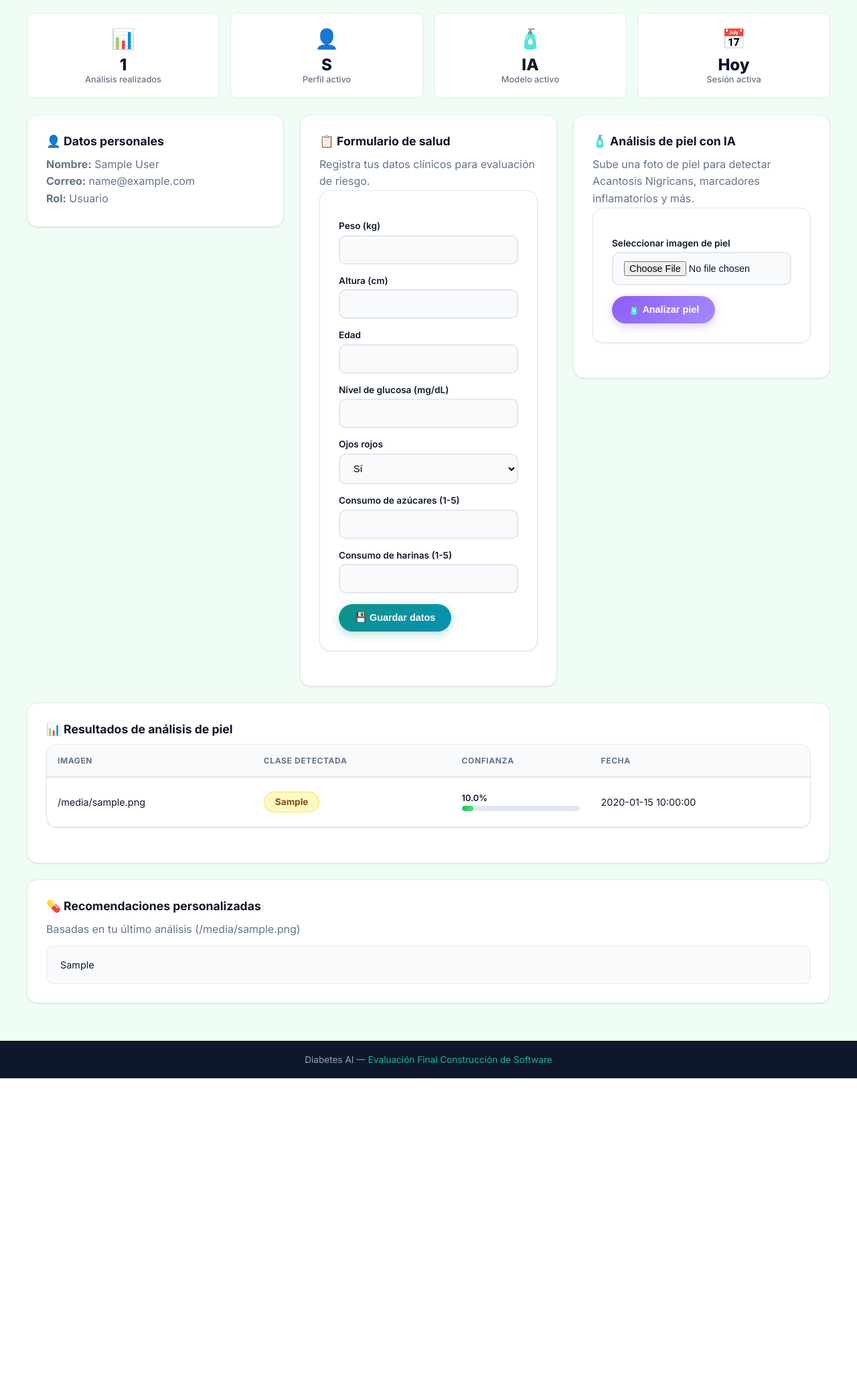
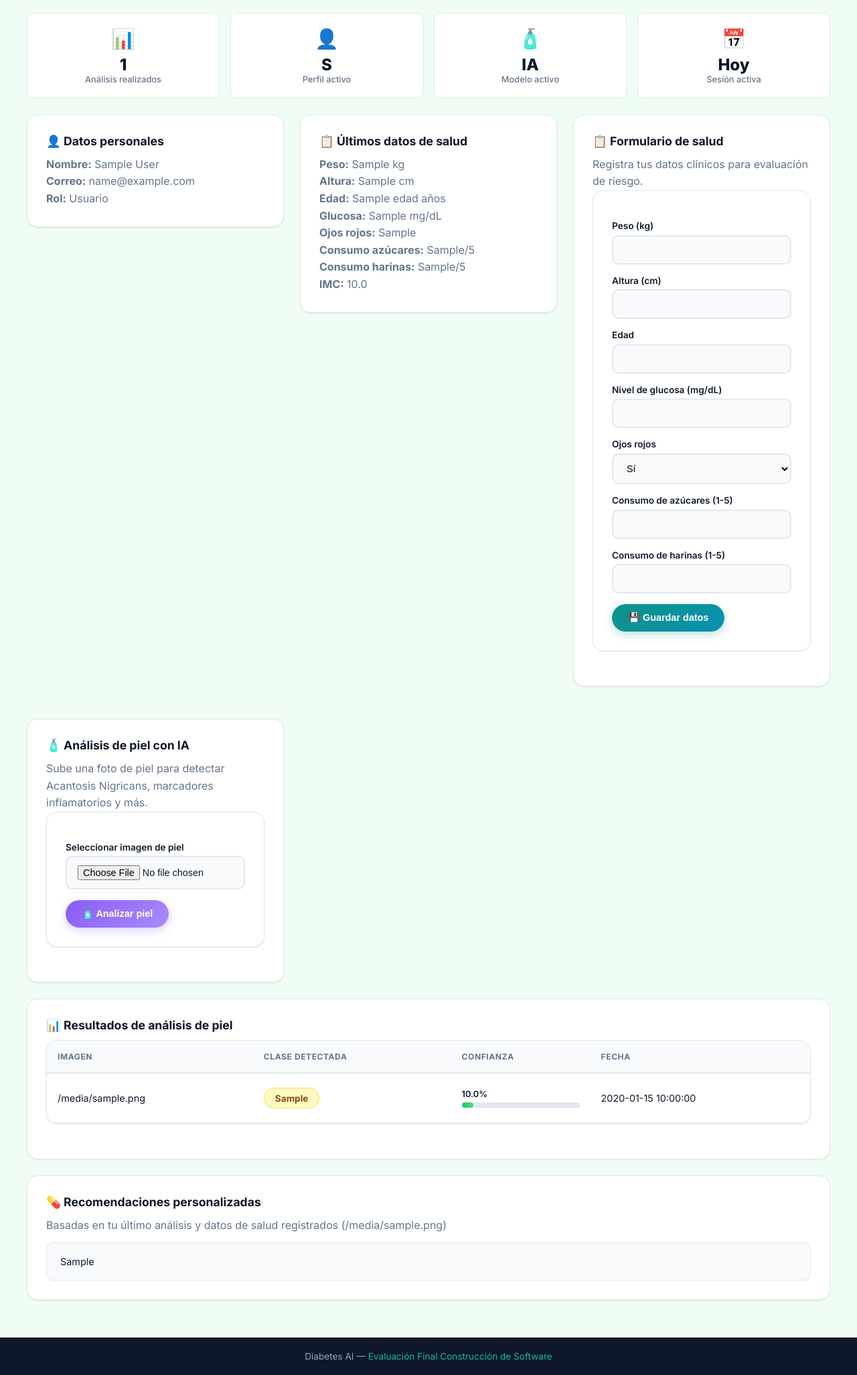
Before and after one commit to rodrigoeduardo9/PaginaWEb, a Flask app: template Diabetes_AI/templates/dashboard.html in a window 1280 px wide. Shown: the part 231-2284 px from the top of the page at 67% size. Before the commit the page ends 1841 px from the top, so only its background shows below. Run offline with Flask 2, Linux system fonts and the light colour scheme; the visitor is signed in with stand-in values (Sample User, id 1); tables that the repository leaves empty or names only in its code hold one stand-in row (values such as "Sample post"); the template is opened without the code that fills it: most values are stand-ins (such as "Sample title", 1, 10 or a date in 2020).

Commit message:
Integrar datos de salud en recomendacion del analisis de piel

```diff
--- a/Diabetes_AI/app.py
+++ b/Diabetes_AI/app.py
@@ -57,6 +57,75 @@ def preprocess_skin_image(image_path, target_size=(224, 224)):
     img = img.resize(target_size)
     x = np.array(img, dtype=np.float32) / 255.0
     return torch.from_numpy(x).unsqueeze(0).float()
+
+
+def generar_recomendacion_combinada(clase, confianza, salud=None):
+    rec_piel = generar_recomendaciones_piel(clase, confianza)
+    if not salud:
+        return rec_piel, None
+
+    salud_recs = []
+    riesgos = 0
+
+    peso = float(salud['peso_kg'])
+    altura = float(salud['altura_cm'])
+    imc = round(peso / ((altura / 100) ** 2), 2)
+    glucosa = float(salud['nivel_glucosa'])
+    edad = int(salud['edad'])
+    azucares = int(salud['consumo_azucares'])
+    harinas = int(salud['consumo_harinas'])
+    ojos_rojos = salud['ojos_rojos']
+
+    if imc >= 30:
+        salud_recs.append("🔴 Tu IMC indica obesidad. Esto aumenta el riesgo de resistencia a la insulina y diabetes.")
+        riesgos += 2
+    elif imc >= 25:
+        salud_recs.append("🟡 Tienes sobrepeso (IMC {:.1f}). Controla tu alimentaci\u00f3n y haz ejercicio.".format(imc))
+        riesgos += 1
+    else:
+        salud_recs.append("🟢 Tu IMC ({:.1f}) est\u00e1 en un rango saludable.".format(imc))
+
+    if glucosa >= 126:
+        salud_recs.append("🔴 Glucosa elevada ({:.0f} mg/dL). Podr\u00eda indicar diabetes. Consulta a un m\u00e9dico.".format(glucosa))
+        riesgos += 2
+    elif glucosa >= 100:
+        salud_recs.append("🟡 Glucosa ligeramente elevada ({:.0f} mg/dL). Podr\u00eda ser prediabetes.".format(glucosa))
+        riesgos += 1
+    else:
+        salud_recs.append("🟢 Nivel de glucosa normal ({:.0f} mg/dL).".format(glucosa))
+
+    if edad >= 45:
+        salud_recs.append("🔴 Edad ({}) a\u00f1os: factor de riesgo para diabetes tipo 2.".format(edad))
+        riesgos += 1
+    elif edad >= 35:
+        salud_recs.append("🟡 Edad ({}) a\u00f1os: riesgo moderado, haz chequeos peri\u00f3dicos.".format(edad))
+        riesgos += 0
+
+    if ojos_rojos.lower() == 's\u00ed':
+        salud_recs.append("🔴 Ojos rojos: posible signo de fatiga visual o problemas de presi\u00f3n.")
+        riesgos += 1
+
+    consumo_total = azucares + harinas
+    if consumo_total >= 8:
+        salud_recs.append("🔴 Alto consumo de az\u00facares y harinas ({}/10). Reduce su ingesta.".format(consumo_total))
+        riesgos += 1
+    elif consumo_total >= 5:
+        salud_recs.append("🟡 Consumo moderado de az\u00facares y harinas ({}/10).)".format(consumo_total))
+
+    if clase == 'Acanthosis_Nigricans':
+        riesgos += 2
+    elif clase == 'CRP' or clase == 'TFFD':
+        riesgos += 1
+
+    if riesgos >= 5:
+        salud_recs.append("\n🔴 RIESGO GLOBAL ALTO: Combinaci\u00f3n de m\u00faltiples factores. Busca atenci\u00f3n m\u00e9dica pronto.")
+    elif riesgos >= 3:
+        salud_recs.append("\n🟡 RIESGO GLOBAL MODERADO: Varios factores detectados. Toma medidas preventivas.")
+    else:
+        salud_recs.append("\n🟢 RIESGO GLOBAL BAJO: Contin\u00faa con tus h\u00e1bitos saludables.")
+
+    rec_combined = rec_piel + "\n\n---\n\n📋 **Datos de salud complementarios:**\n" + "\n".join(salud_recs)
+    return rec_combined, {'imc': imc, 'riesgo_global': riesgos}
 
 
 def generar_recomendaciones_piel(clase, confianza):
@@ -368,14 +437,22 @@ def dashboard():
                     idx = int(np.argmax(probs))
                     clase = _acantosis_class_names[idx] if idx < len(_acantosis_class_names) else f'Class_{idx}'
                     confianza = float(probs[idx])
-                    rec_piel = generar_recomendaciones_piel(clase, confianza)
 
                     conn = get_db_connection()
-                    cursor = conn.cursor()
+                    cursor = conn.cursor(dictionary=True) if not is_sqlite_connection(conn) else conn.cursor()
                     placeholder = db_placeholder(conn)
                     cursor.execute(
+                        f'SELECT * FROM registros_salud WHERE id_usuario = {placeholder} ORDER BY fecha_formulario DESC LIMIT 1',
+                        (current_user['id'],)
+                    )
+                    ultima_salud = cursor.fetchone()
+                    if is_sqlite_connection(conn) and ultima_salud:
+                        ultima_salud = dict(ultima_salud)
+                    rec_final, salud_resumen = generar_recomendacion_combinada(clase, confianza, ultima_salud)
+
+                    cursor.execute(
                         f'INSERT INTO analisis_piel (id_usuario, filename, clase_detectada, confianza, recomendaciones) VALUES ({placeholder}, {placeholder}, {placeholder}, {placeholder}, {placeholder})',
-                        (current_user['id'], filename, clase, confianza, rec_piel)
+                        (current_user['id'], filename, clase, confianza, rec_final)
                     )
                     conn.commit()
                     cursor.close()
@@ -403,6 +480,15 @@ def dashboard():
         piel_list = [dict(row) for row in piel_list]
     ultimo_recomendacion = piel_list[0].get('recomendaciones') if piel_list else None
     ultimo_analisis = piel_list[0] if piel_list else None
+
+    cursor.execute(
+        f'SELECT * FROM registros_salud WHERE id_usuario = {placeholder} ORDER BY fecha_formulario DESC LIMIT 1',
+        (current_user['id'],)
+    )
+    ultima_salud = cursor.fetchone()
+    if is_sqlite_connection(conn) and ultima_salud:
+        ultima_salud = dict(ultima_salud)
+
     cursor.close()
     conn.close()
 
@@ -412,6 +498,7 @@ def dashboard():
         piel_list=piel_list,
         ultimo_recomendacion=ultimo_recomendacion,
         ultimo_analisis=ultimo_analisis,
+        ultima_salud=ultima_salud,
     )
 
 
--- a/Diabetes_AI/templates/dashboard.html
+++ b/Diabetes_AI/templates/dashboard.html
@@ -35,6 +35,20 @@
     <p><strong>Correo:</strong> {{ current_user.correo }}</p>
     <p><strong>Rol:</strong> Usuario</p>
   </section>
+
+  {% if ultima_salud %}
+  <section class="card">
+    <h3>📋 Últimos datos de salud</h3>
+    <p><strong>Peso:</strong> {{ ultima_salud.peso_kg }} kg</p>
+    <p><strong>Altura:</strong> {{ ultima_salud.altura_cm }} cm</p>
+    <p><strong>Edad:</strong> {{ ultima_salud.edad }} años</p>
+    <p><strong>Glucosa:</strong> {{ ultima_salud.nivel_glucosa }} mg/dL</p>
+    <p><strong>Ojos rojos:</strong> {{ ultima_salud.ojos_rojos }}</p>
+    <p><strong>Consumo azúcares:</strong> {{ ultima_salud.consumo_azucares }}/5</p>
+    <p><strong>Consumo harinas:</strong> {{ ultima_salud.consumo_harinas }}/5</p>
+    <p><strong>IMC:</strong> {{ "%.1f"|format(ultima_salud.peso_kg / ((ultima_salud.altura_cm / 100) ** 2)) }}</p>
+  </section>
+  {% endif %}
 
   <section class="card">
     <h3>📋 Formulario de salud</h3>
@@ -126,7 +140,7 @@
 {% if ultimo_recomendacion %}
 <section class="card">
   <h3>💊 Recomendaciones personalizadas</h3>
-  <p>Basadas en tu último análisis ({{ ultimo_analisis.filename }})</p>
+  <p>Basadas en tu último análisis{% if ultima_salud %} y datos de salud registrados{% endif %} ({{ ultimo_analisis.filename }})</p>
   <div class="recomendaciones-box">
     {% for rec in ultimo_recomendacion.split('\n\n') %}
       <div class="recomendacion-item">{{ rec }}</div>
```
